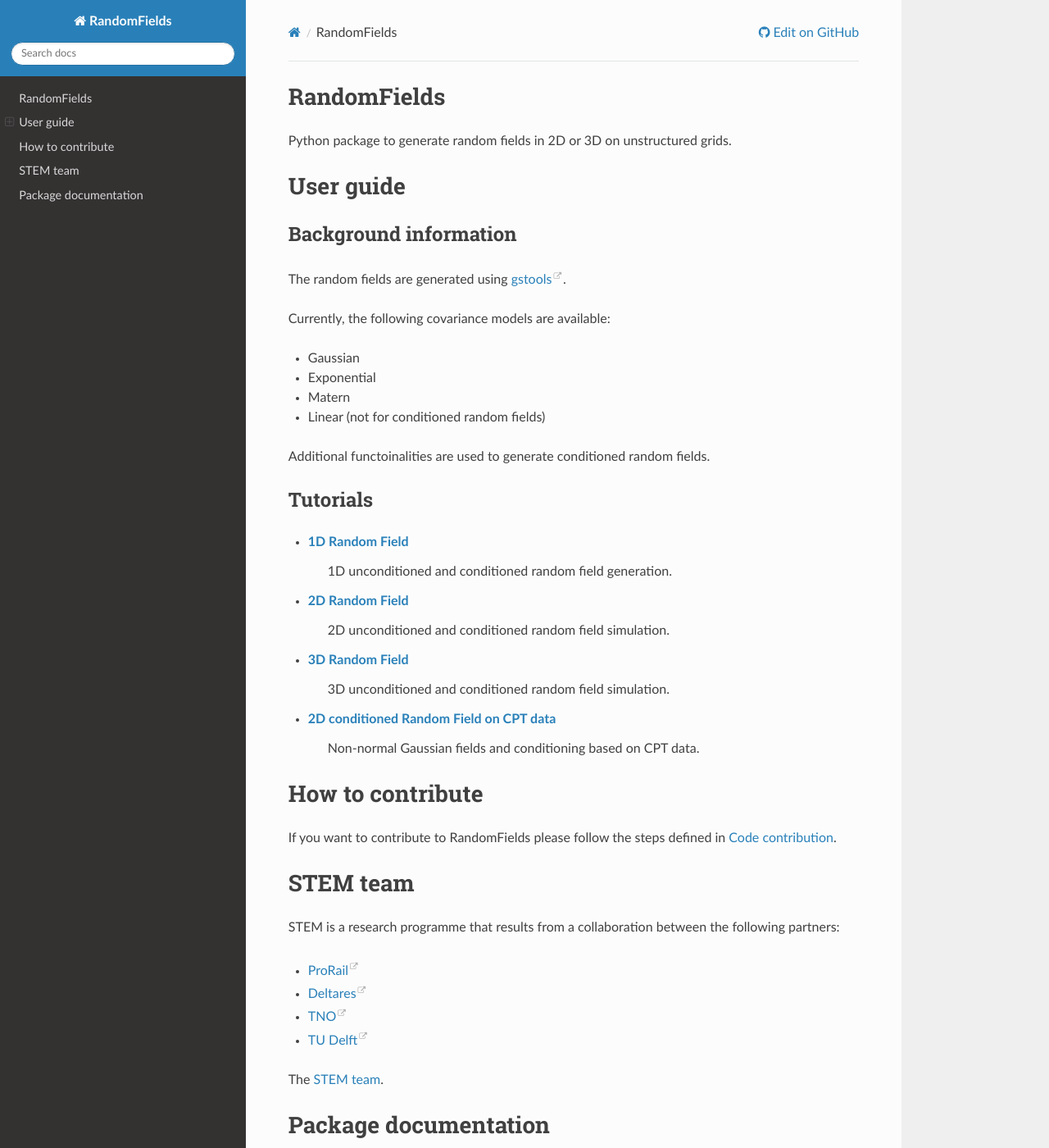
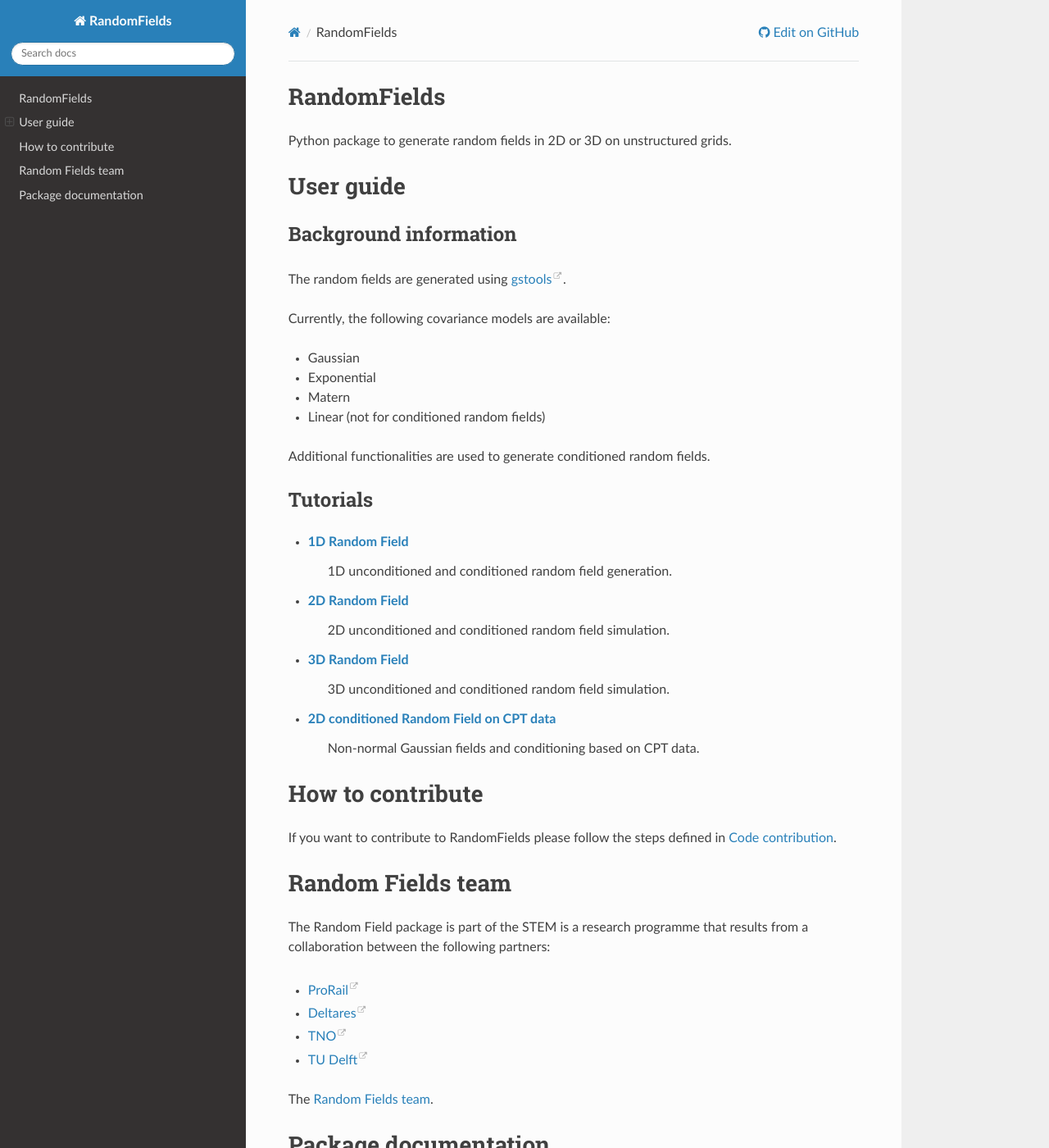
Before and after one commit to StemVibrations/RandomFields, a Sphinx documentation site: the page built from docs/index.rst, in a window 1280 px wide and 1400 px high. Shown: the whole window at 82% size. Built offline with Sphinx 7.4.7 and the Read the Docs theme 3.1.0, drawn with Linux system fonts in a browser that asks for light colours.

Commit message:
Rename "STEM team" to "Random Fields team" in documentation and correct spelling of "functionalities"

```diff
--- a/docs/authors.rst
+++ b/docs/authors.rst
@@ -1,7 +1,7 @@
 .. _authors:
 
-STEM team
-=========
+Random Fields team
+==================
 
 Maintainers
 -----------
--- a/docs/index.rst
+++ b/docs/index.rst
@@ -17,7 +17,7 @@ Currently, the following covariance models are available:
 * Matern
 * Linear (not for conditioned random fields)
 
-Additional functoinalities are used to generate conditioned random fields.
+Additional functionalities are used to generate conditioned random fields.
 
 
 Tutorials
@@ -41,9 +41,10 @@ How to contribute
 If you want to contribute to RandomFields please follow the steps defined in :doc:`contributions`.
 
 
-STEM team
-=========
-STEM is a research programme that results from a collaboration between the following partners:
+Random Fields team
+==================
+The Random Field package is part of the STEM is a research programme that results from a
+collaboration between the following partners:
 
 * `ProRail <https://www.prorail.nl>`_
 * `Deltares <https://www.deltares.nl>`_
```
